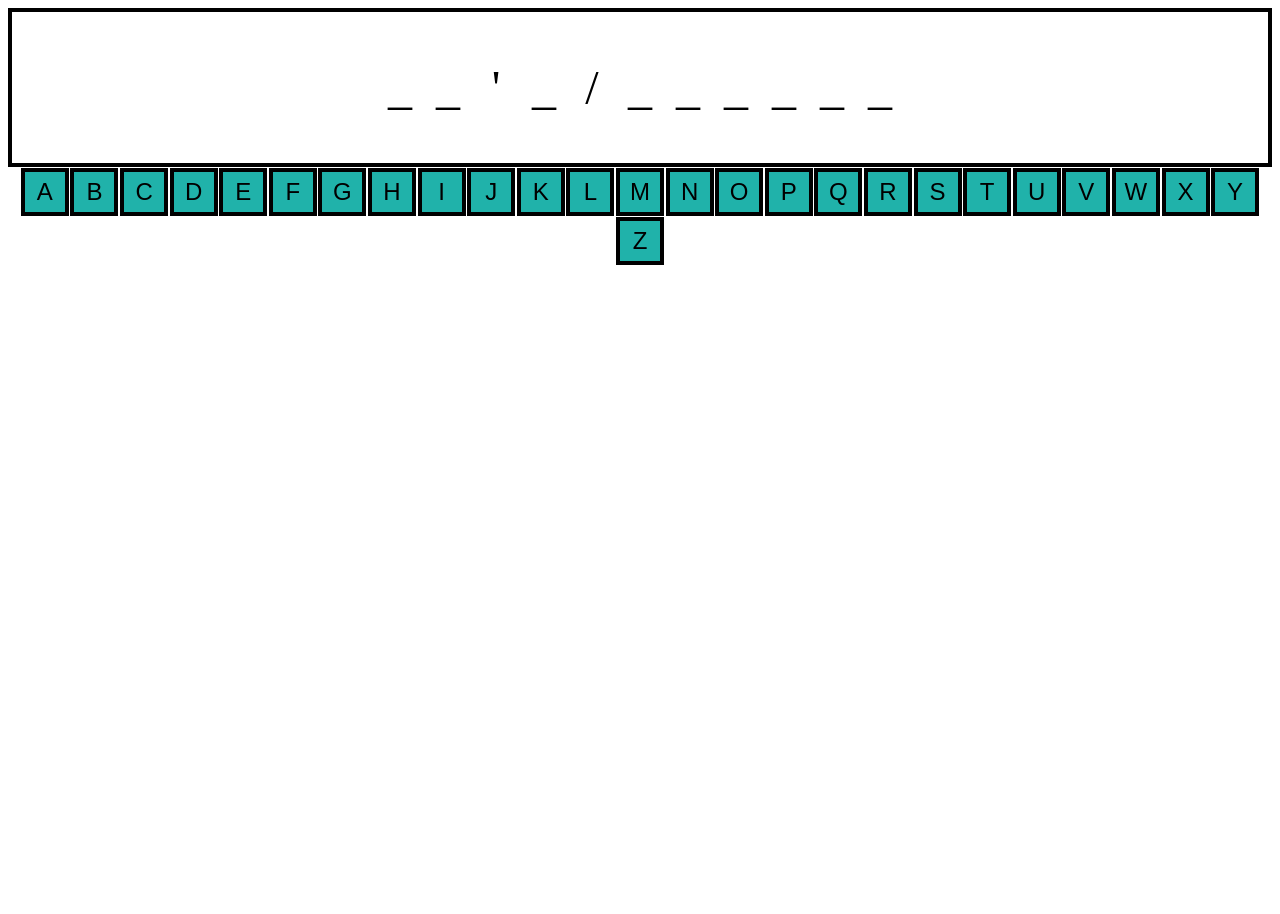
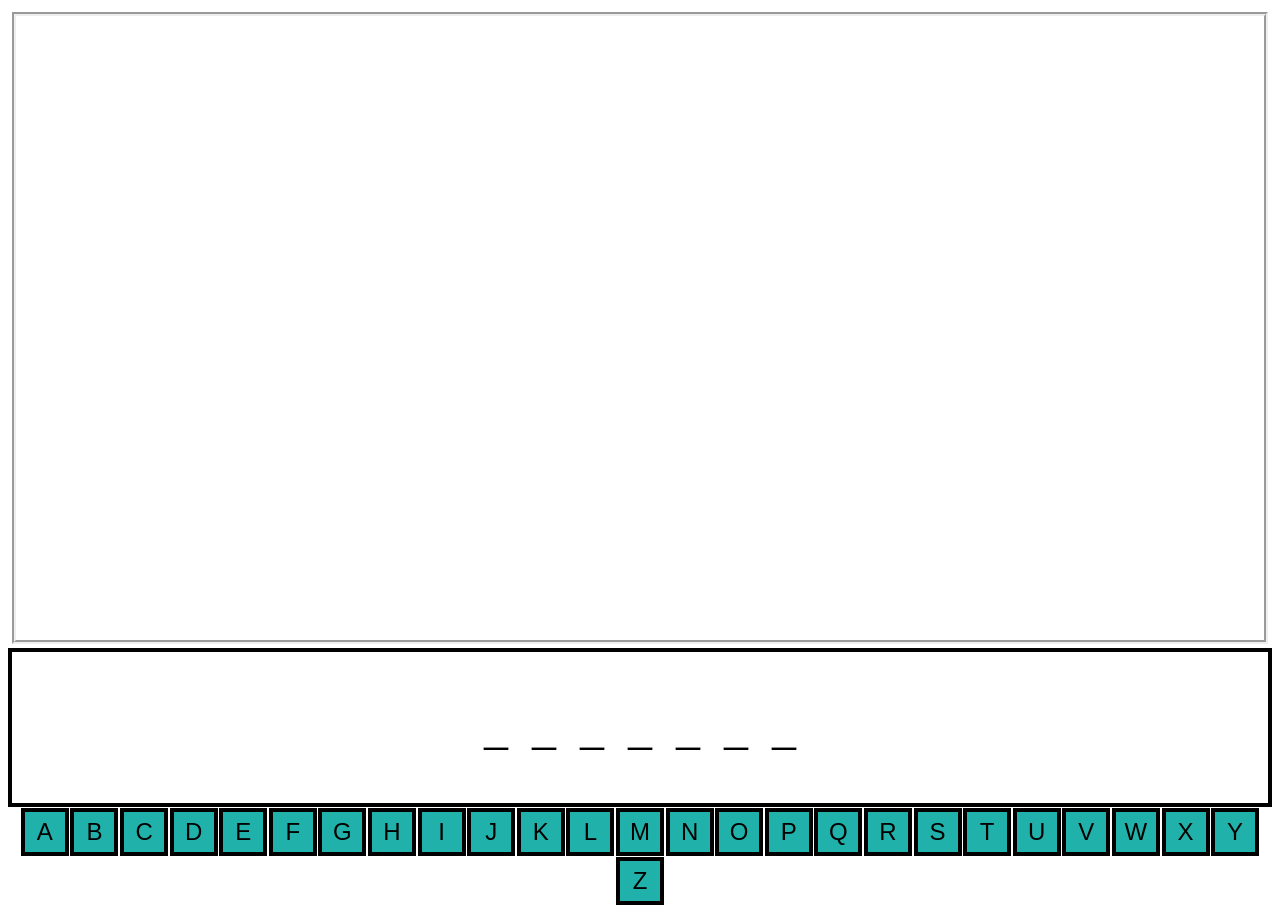
Before and after one commit to ClarkeApps/Hangman, a plain HTML site: page index.html in a window 1280 px wide. Before the commit the page ends 800 px from the top, so only its background shows below. Drawn offline with Linux system fonts and the light colour scheme.

Commit message:
Midday Push

```diff
--- a/index.css
+++ b/index.css
@@ -13,7 +13,13 @@
     justify-content: center;
 
 }
-
+canvas{
+display: flex;
+flex-direction: row;
+justify-content: center;
+    border: 0.25rem groove;
+    margin: 0.25rem;
+}
 #alphabetArea{
     display: flex;
     flex-direction: row;
@@ -29,7 +35,7 @@
  font-size: 1.5rem;
 }
 .alphabetButtons:disabled{
-    background-color: red;
+    background-color: grey;
 }
 
 #guessDisplay{
--- a/index.html
+++ b/index.html
@@ -9,10 +9,11 @@
     <script src="index.js" defer></script>
 
 </head>
-<body>
+<body onload="newGame()">
     <div id="playingArea">
-    <div id="guessDisplay"></div>
-    <div id="alphabetArea"></div>
+        <canvas id="gallows">Gallows Should Display Here</canvas>
+        <div id="guessDisplay"></div>
+        <div id="alphabetArea"></div>
     </div>
 </body>
 </html>
--- a/index.js
+++ b/index.js
@@ -1,10 +1,12 @@
 const alphabet = ['A','B','C','D','E','F','G','H','I','J','K','L','M','N','O','P','Q','R','S','T','U','V','W','X','Y','Z'];
 
-let words = ['It\'s Worked'];   //word bank to play with
+let words = ["Banana","Apple","peanuTs"];   //word bank to play with
 let word = [];    //split up word to check through
 let totalletters = 0;
 let answer = [];  //array to place correct guesses in
 let lives = 0;  //this is assigned a more useful value later, done later so can try different difficulties (harder = less lives)
+const canvas = document.getElementById('gallows');
+const ctx = canvas.getContext('2d');
 
 
 function newGame(){
@@ -25,7 +27,7 @@ function newGame(){
   //Assigns the number of letters to be found based on the array length
   word = words[Math.floor(Math.random() * words.length)]
   word = word.toUpperCase().split('');
-  //totalletters = word.length;
+
 
   //setup display of word
  for (i = 0; i<word.length; i++){
@@ -48,7 +50,7 @@ totalletters++;}
   letterDisplay.innerText = answer[i]
   insert.appendChild(letterDisplay)
   //set lives based on difficulty
-  lives = 5;
+  lives = 10;
  }
 }
 
@@ -83,14 +85,19 @@ function check (input){
   lives--;
   if (lives == 0){
     console.log('You lose')
+    drawShape();
    //insert code to end game
   }
 }
 
 }
+function drawShape(){
+ctx.fillStyle = 'rgb(200, 0, 0)';
+ctx.fillRect(10, 10, 50, 50);
 
+ctx.fillStyle = 'rgba(0, 0, 200, 0.5)';
+ctx.fillRect(30, 30, 50, 50);}
 
-newGame()
 // check('a')
 // check('b')
 // check('z')
```
